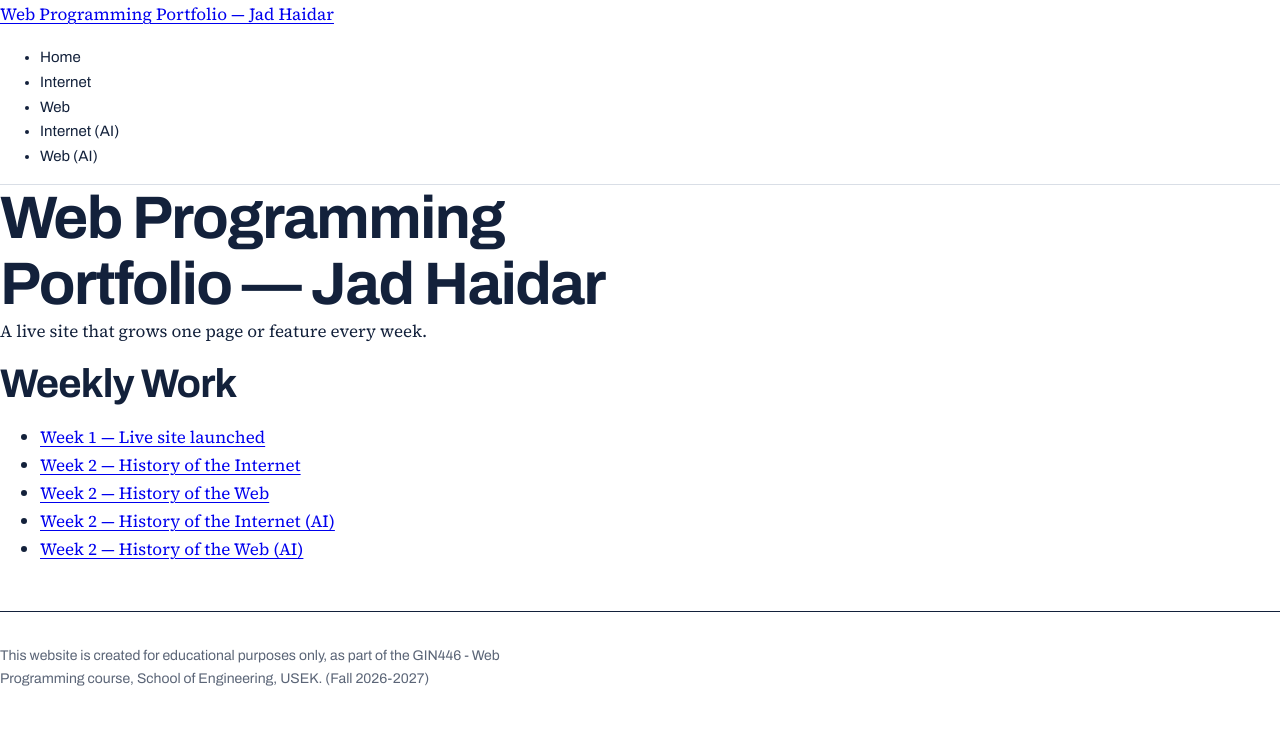
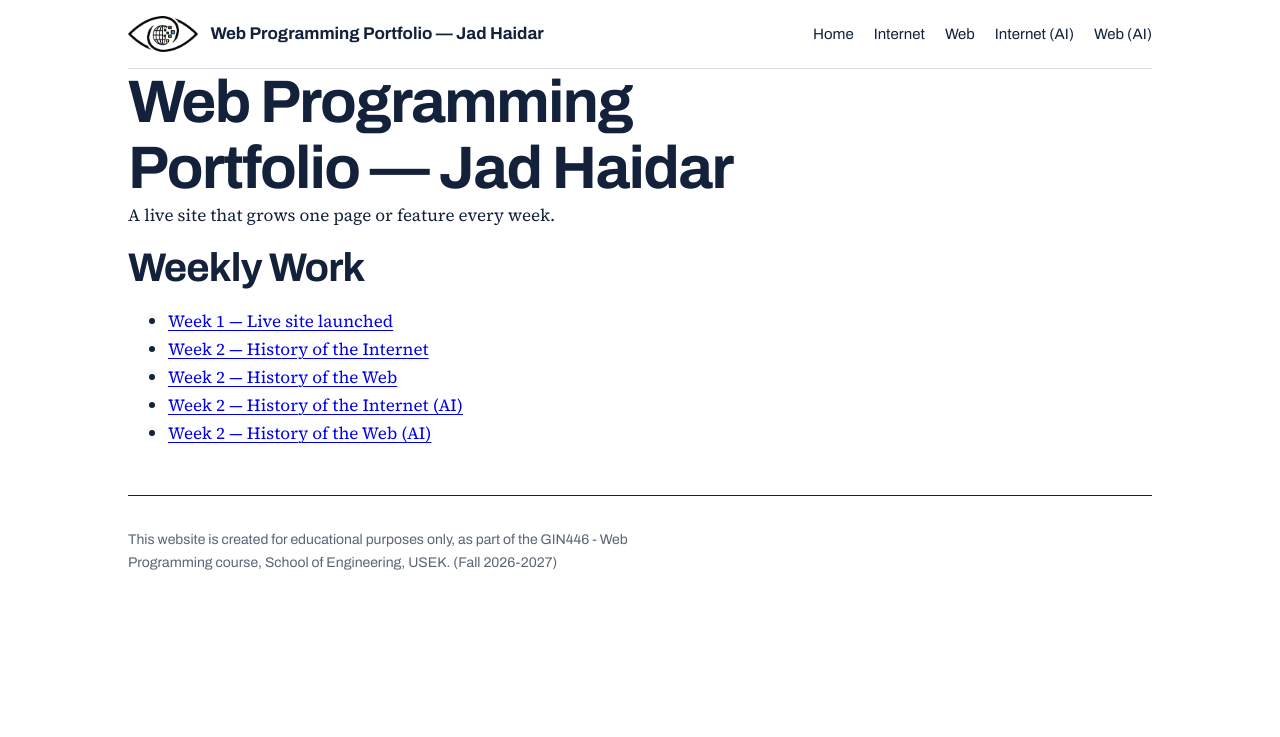
Before and after one commit to jadhaidar0/web-programming-site, a Flask app: page / in a window 1280 px wide. Shown: the top 737 px of the page. Run offline with Flask 3, Linux system fonts and the light colour scheme.

Commit message:
Add Eye Digital logo to the shared header

```diff
--- a/static/style.css
+++ b/static/style.css
@@ -357,3 +357,61 @@ code { font-size: 0.875em; }
 /* Section headings inside a single-topic page */
 h2.subhead { font-size: 1.5rem; }
 .topic > .wrap > header { margin-bottom: 0; }
+
+/* ------------------------------------------------------------------
+   Shared shell (base.html) — interim rules.
+   The old .site-nav block above expects a .wrap div from the previous
+   markup; these target the new header/menu built in Part 1 and will be
+   superseded when Part 2 regenerates this stylesheet.
+   ------------------------------------------------------------------ */
+.site-header {
+  display: flex;
+  flex-wrap: wrap;
+  align-items: center;
+  justify-content: space-between;
+  gap: 1rem 2rem;
+  width: min(100% - 2.5rem, 64rem);
+  margin-inline: auto;
+  padding: 1rem 0;
+  border-bottom: 1px solid var(--rule);
+}
+
+.site-title { margin: 0; }
+.site-title a {
+  display: flex;
+  align-items: center;
+  gap: 0.75rem;
+  font-family: var(--sans);
+  font-weight: 700;
+  color: var(--ink);
+  text-decoration: none;
+}
+.site-logo { height: 2.25rem; width: auto; }
+
+.site-header .site-nav {
+  position: static;
+  border-bottom: 0;
+  background: none;
+}
+.site-header .site-nav ul {
+  display: flex;
+  flex-wrap: wrap;
+  gap: 0.25rem 1.25rem;
+  list-style: none;
+  margin: 0;
+  padding: 0;
+}
+.site-header .site-nav a {
+  font-family: var(--sans);
+  font-size: 0.9375rem;
+  color: var(--ink);
+  text-decoration: none;
+}
+.site-header .site-nav a:hover { text-decoration: underline; }
+
+.site-footer {
+  width: min(100% - 2.5rem, 64rem);
+  margin-inline: auto;
+}
+
+main#main { width: min(100% - 2.5rem, 64rem); margin-inline: auto; }
--- a/templates/base.html
+++ b/templates/base.html
@@ -18,7 +18,14 @@
   <a class="skip" href="#main">Skip to content</a>
 
   <header class="site-header">
-    <p class="site-title"><a href="{{ url_for('home') }}">Web Programming Portfolio — Jad Haidar</a></p>
+    <p class="site-title">
+      <a href="{{ url_for('home') }}">
+        <img class="site-logo"
+             src="{{ url_for('static', filename='image.png') }}"
+             alt="" width="767" height="392">
+        <span>Web Programming Portfolio — Jad Haidar</span>
+      </a>
+    </p>
 
     <nav class="site-nav" aria-label="Main menu">
       <ul>
```
Also changed, not shown: static/image.png.
